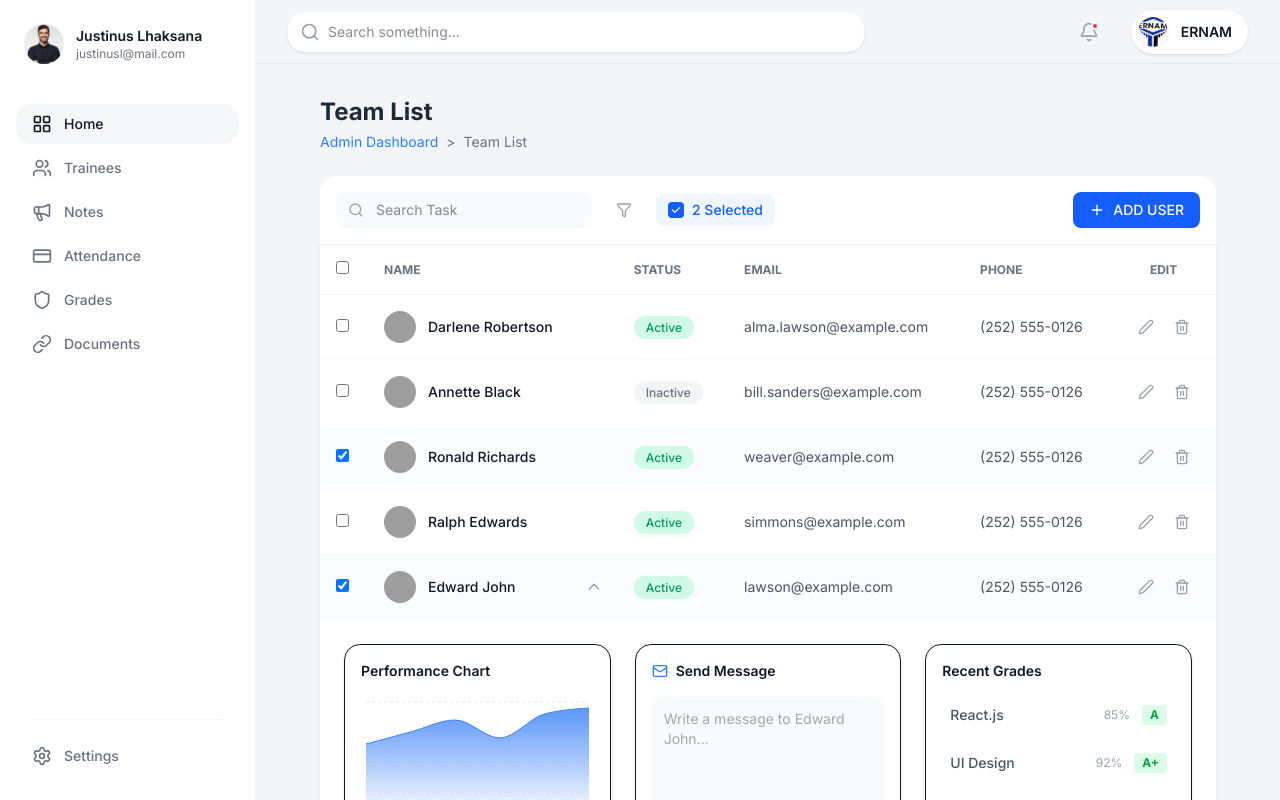
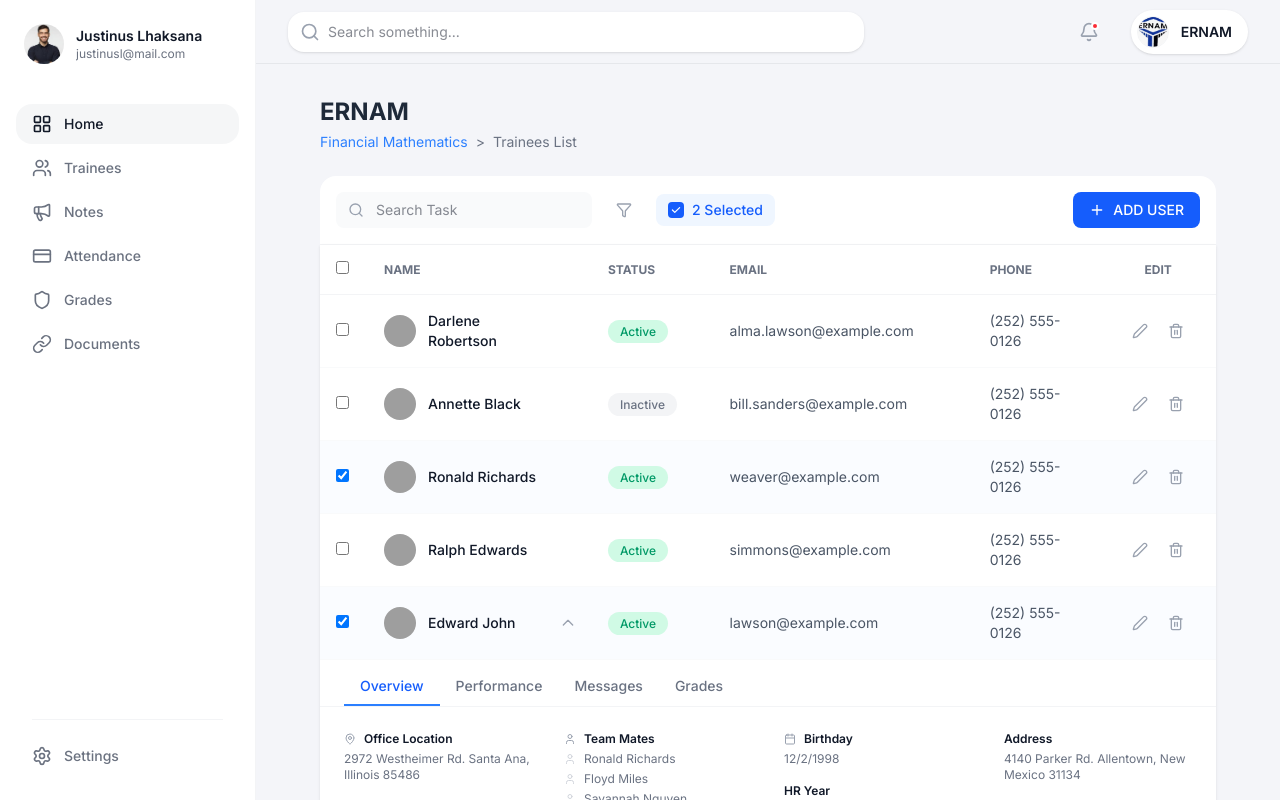
Before and after one commit to aristide12005/System, a Next.js app: page /trainees in a window 1280 px wide. Built offline with nearby package versions, Linux system fonts and the light colour scheme; grey boxes are pictures that could not be loaded.

Commit message:
Refactor: expanded view to tabs & update page headers

```diff
--- a/src/app/trainees/page.tsx
+++ b/src/app/trainees/page.tsx
@@ -174,9 +174,15 @@ export default function TraineesPage() {
     const [expandedRow, setExpandedRow] = useState<string | null>("5");
     const [selectedRows, setSelectedRows] = useState<string[]>(["3", "5"]);
     const [currentPage, setCurrentPage] = useState(1);
+    const [activeTab, setActiveTab] = useState<"overview" | "performance" | "messages" | "grades">("overview");
 
     const toggleRow = (id: string) => {
-        setExpandedRow(expandedRow === id ? null : id);
+        if (expandedRow === id) {
+            setExpandedRow(null);
+        } else {
+            setExpandedRow(id);
+            setActiveTab("overview");
+        }
     };
 
     const toggleSelection = (id: string) => {
@@ -205,11 +211,11 @@ export default function TraineesPage() {
             {/* Header */}
             <div className="flex justify-between items-center mb-6">
                 <div>
-                    <h1 className="text-2xl font-bold text-gray-800">Team List</h1>
+                    <h1 className="text-2xl font-bold text-gray-800">ERNAM</h1>
                     <div className="text-sm text-gray-500 mt-1">
-                        <span className="text-blue-500">Admin Dashboard</span>
+                        <span className="text-blue-500">Financial Mathematics</span>
                         <span className="mx-2">&gt;</span>
-                        <span>Team List</span>
+                        <span>Trainees List</span>
                     </div>
                 </div>
             </div>
@@ -313,11 +319,81 @@ export default function TraineesPage() {
                                 {expandedRow === trainee.id && (
                                     <tr className="bg-white border-b-2 border-blue-500">
                                         <td colSpan={6} className="p-0">
-                                            <div className="p-6 grid grid-cols-12 gap-6 text-sm bg-white">
-                                                {/* Chart Section */}
-                                                <div className="col-span-4 border rounded-xl p-4 shadow-sm">
+                                            <div className="flex flex-col">
+                                                {/* Tabs */}
+                                                <div className="flex border-b border-gray-100 px-6 pt-2">
+                                                    <button
+                                                        onClick={() => setActiveTab("overview")}
+                                                        className={`px-4 py-2 text-sm font-medium border-b-2 transition-colors ${activeTab === 'overview' ? 'border-blue-500 text-blue-600' : 'border-transparent text-gray-500 hover:text-gray-700'}`}
+                                                    >
+                                                        Overview
+                                                    </button>
+                                                    <button
+                                                        onClick={() => setActiveTab("performance")}
+                                                        className={`px-4 py-2 text-sm font-medium border-b-2 transition-colors ${activeTab === 'performance' ? 'border-blue-500 text-blue-600' : 'border-transparent text-gray-500 hover:text-gray-700'}`}
+                                                    >
+                                                        Performance
+                                                    </button>
+                                                    <button
+                                                        onClick={() => setActiveTab("messages")}
+                                                        className={`px-4 py-2 text-sm font-medium border-b-2 transition-colors ${activeTab === 'messages' ? 'border-blue-500 text-blue-600' : 'border-transparent text-gray-500 hover:text-gray-700'}`}
+                                                    >
+                                                        Messages
+                                                    </button>
+                                                    <button
+                                                        onClick={() => setActiveTab("grades")}
+                                                        className={`px-4 py-2 text-sm font-medium border-b-2 transition-colors ${activeTab === 'grades' ? 'border-blue-500 text-blue-600' : 'border-transparent text-gray-500 hover:text-gray-700'}`}
+                                                    >
+                                                        Grades
+                                                    </button>
+                                                </div>
+
+                                                {/* Content Area */}
+                                                <div className="p-6 bg-white min-h-[200px]">
+                                                    {activeTab === 'overview' && (
+                                                        <div className="grid grid-cols-4 gap-8 text-xs text-gray-500">
+                                                            <div>
+                                                                <p className="font-semibold text-gray-900 mb-1 flex items-center gap-2">
+                                                                    <MapPin className="w-3 h-3 text-gray-400" /> Office Location
+                                                                </p>
+                                                                <p>{trainee.officeLocation || "N/A"}</p>
+                                                                <p className="font-semibold text-gray-900 mt-4 mb-1">Position</p>
+                                                                <p>{trainee.position || "N/A"}</p>
+                                                            </div>
+                                                            <div>
+                                                                <p className="font-semibold text-gray-900 mb-1 flex items-center gap-2">
+                                                                    <User className="w-3 h-3 text-gray-400" /> Team Mates
+                                                                </p>
+                                                                <div className="flex flex-col gap-1">
+                                                                    {trainee.teamMates?.map(mate => (
+                                                                        <div key={mate} className="flex items-center gap-2">
+                                                                            <User className="w-3 h-3 text-gray-300" />
+                                                                            <span>{mate}</span>
+                                                                        </div>
+                                                                    )) || "N/A"}
+                                                                </div>
+                                                            </div>
+                                                            <div>
+                                                                <p className="font-semibold text-gray-900 mb-1 flex items-center gap-2">
+                                                                    <Calendar className="w-3 h-3 text-gray-400" /> Birthday
+                                                                </p>
+                                                                <p>{trainee.birthday || "N/A"}</p>
+                                                                <p className="font-semibold text-gray-900 mt-4 mb-1">HR Year</p>
+                                                                <p>{trainee.hrYear || "N/A"}</p>
+                                                            </div>
+                                                            <div>
+                                                                <p className="font-semibold text-gray-900 mb-1">Address</p>
+                                                                <p>{trainee.address || "N/A"}</p>
+                                                                <p className="font-semibold text-gray-900 mt-4 mb-1">Department</p>
+                                                                <p>{trainee.department || "N/A"}</p>
+                                                            </div>
+                                                        </div>
+                                                    )}
+
+                                                    {activeTab === 'performance' && (
+                                                        <div className="border rounded-xl p-4 shadow-sm w-full max-w-lg mx-auto">
                                                             <h4 className="font-semibold text-gray-900 mb-4">Performance Chart</h4>
-                                                    <div className="h-40 w-full">
+                                                            <div className="h-64 w-full">
                                                                 <ResponsiveContainer width="100%" height="100%">
                                                                     <AreaChart data={trainee.performanceData}>
                                                                         <defs>
@@ -335,14 +411,15 @@ export default function TraineesPage() {
                                                                 </ResponsiveContainer>
                                                             </div>
                                                         </div>
+                                                    )}
 
-                                                {/* Send Message Section */}
-                                                <div className="col-span-4 border rounded-xl p-4 shadow-sm flex flex-col">
+                                                    {activeTab === 'messages' && (
+                                                        <div className="border rounded-xl p-4 shadow-sm flex flex-col w-full max-w-lg mx-auto">
                                                             <h4 className="font-semibold text-gray-900 mb-4 flex items-center gap-2">
                                                                 <Mail className="w-4 h-4 text-blue-500" /> Send Message
                                                             </h4>
                                                             <textarea
-                                                        className="w-full h-full p-3 bg-gray-50 rounded-lg border-none focus:ring-1 focus:ring-blue-500 outline-none resize-none text-sm text-gray-600 mb-3"
+                                                                className="w-full h-32 p-3 bg-gray-50 rounded-lg border-none focus:ring-1 focus:ring-blue-500 outline-none resize-none text-sm text-gray-600 mb-3"
                                                                 placeholder={`Write a message to ${trainee.name}...`}
                                                             ></textarea>
                                                             <div className="flex justify-end">
@@ -351,9 +428,10 @@ export default function TraineesPage() {
                                                                 </button>
                                                             </div>
                                                         </div>
+                                                    )}
 
-                                                {/* Grades Section */}
-                                                <div className="col-span-4 border rounded-xl p-4 shadow-sm">
+                                                    {activeTab === 'grades' && (
+                                                        <div className="border rounded-xl p-4 shadow-sm w-full max-w-lg mx-auto">
                                                             <h4 className="font-semibold text-gray-900 mb-4">Recent Grades</h4>
                                                             <div className="space-y-3">
                                                                 {trainee.grades?.map((grade, index) => (
@@ -371,6 +449,8 @@ export default function TraineesPage() {
                                                                     </div>
                                                                 ))}
                                                             </div>
+                                                        </div>
+                                                    )}
                                                 </div>
                                             </div>
                                         </td>
```
Lines whose indentation alone changed are shown as unchanged.
